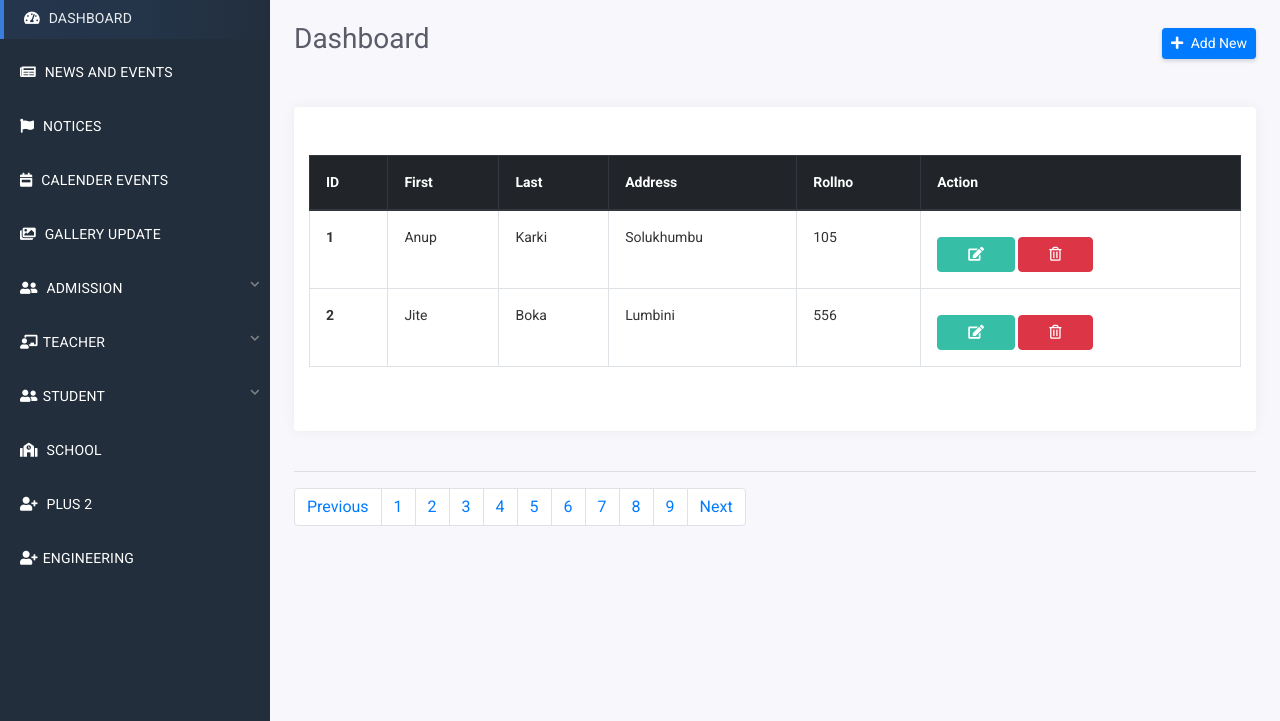
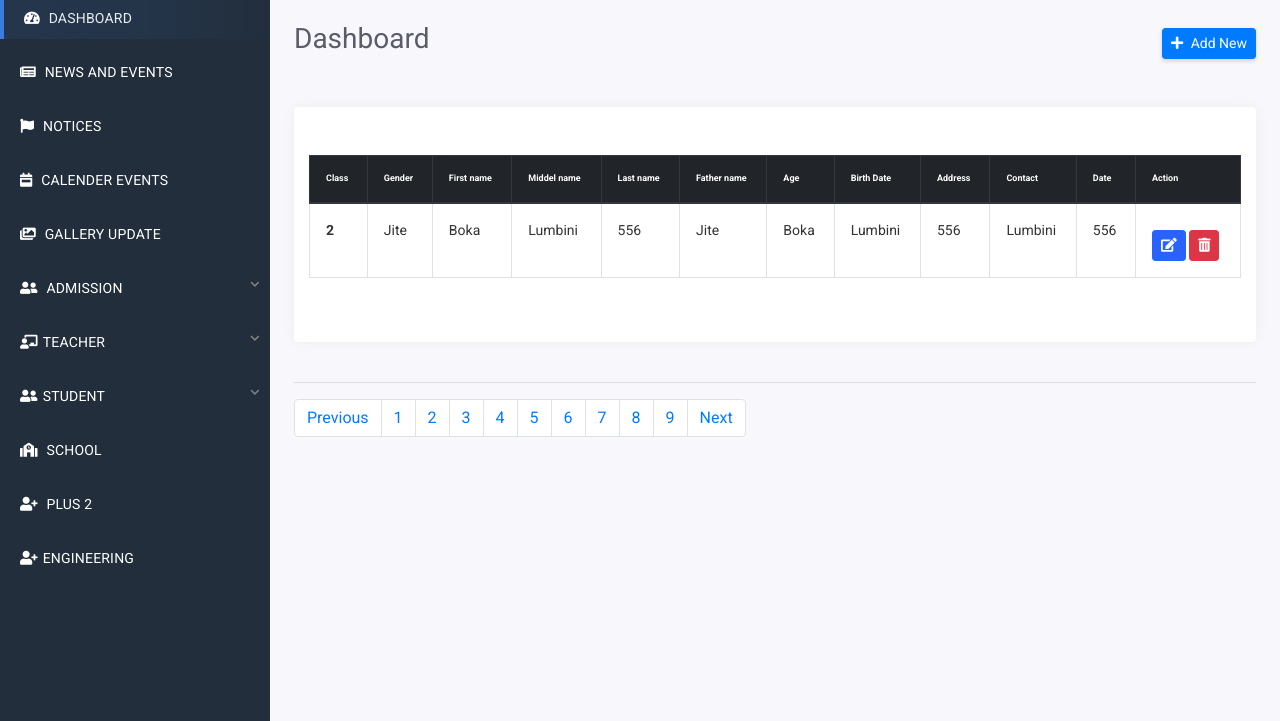
Before and after one commit to anupjungkarki/College-App-Frontend, a plain HTML site: page table.html in a window 1280 px wide. Shown: the part 79-800 px from the top of the page. Drawn offline with nearby package versions, Linux system fonts and the light colour scheme.

Commit message:
new table

```diff
--- a/css/global.css
+++ b/css/global.css
@@ -490,3 +490,11 @@ form {
 textarea.form-control {
     height: 150px !important;
 }
+
+
+.table .thead-dark th {
+    color: #fff;
+    background-color: #212529;
+    border-color: none !important;
+    font-size:9px;
+}
--- a/table.html
+++ b/table.html
@@ -211,39 +211,36 @@
                                         <table class="table table-bordered table-hover">
                                             <thead class="thead-dark">
                                                 <tr>
-                                                    <th scope="col">ID</th>
-                                                    <th scope="col">First</th>
-                                                    <th scope="col">Last</th>
+                                                    <th scope="col">Class</th>
+                                                    <th scope="col">Gender</th>
+                                                    <th scope="col">First name</th>
+                                                    <th scope="col">Middel name</th>
+                                                    <th scope="col">Last name</th>
+                                                    <th scope="col">Father name</th>
+                                                    <th scope="col">Age</th>
+                                                    <th scope="col">Birth Date</th>
                                                     <th scope="col">Address</th>
-                                                    <th scope="col">Rollno</th>
+                                                    <th scope="col">Contact</th>
+                                                    <th scope="col">Date</th>
                                                     <th scope="col">Action</th>
                                                 </tr>
                                             </thead>
                                             <tbody>
-                                                <tr>
-                                                    <th scope="row">1</th>
-                                                    <td>Anup</td>
-                                                    <td>Karki</td>
-                                                    <td>Solukhumbu</td>
-                                                    <td>105</td>
-                                                    <td>
-                                                        <button type="button" class="btn btn-success"><i
-                                                                class="fas fa-edit"></i></button>
-                                                        <button type="button" class="btn btn-danger"><i
-                                                                class="far fa-trash-alt"></i></button>
-                                                    </td>
-                                                </tr>
                                                 <tr>
                                                     <th scope="row">2</th>
                                                     <td>Jite</td>
                                                     <td>Boka</td>
                                                     <td>Lumbini</td>
                                                     <td>556</td>
+                                                    <td>Jite</td>
+                                                    <td>Boka</td>
+                                                    <td>Lumbini</td>
+                                                    <td>556</td>
+                                                    <td>Lumbini</td>
+                                                    <td>556</td>
                                                     <td>
-                                                        <button type="button" class="btn btn-success"><i
-                                                                class="fas fa-edit"></i></button>
-                                                        <button type="button" class="btn btn-danger"><i
-                                                                class="far fa-trash-alt"></i></button>
+                                                          <a href=""> <i class="fa fa-edit btn btn-info btn-sm"></i></a>
+                                                          <a href=""><i class="fa fa-trash-alt btn btn-danger btn-sm"></i></a>
                                                     </td>
                                                 </tr>
                                             </tbody>
```
